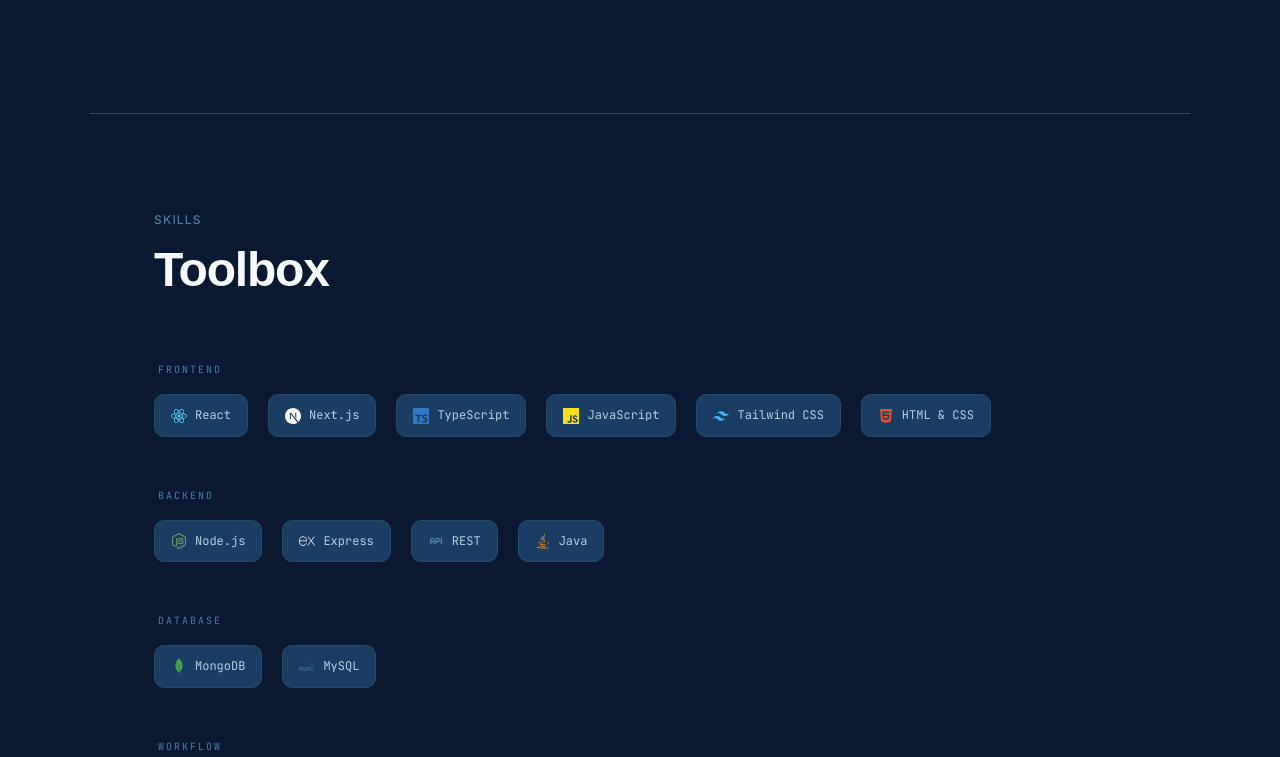
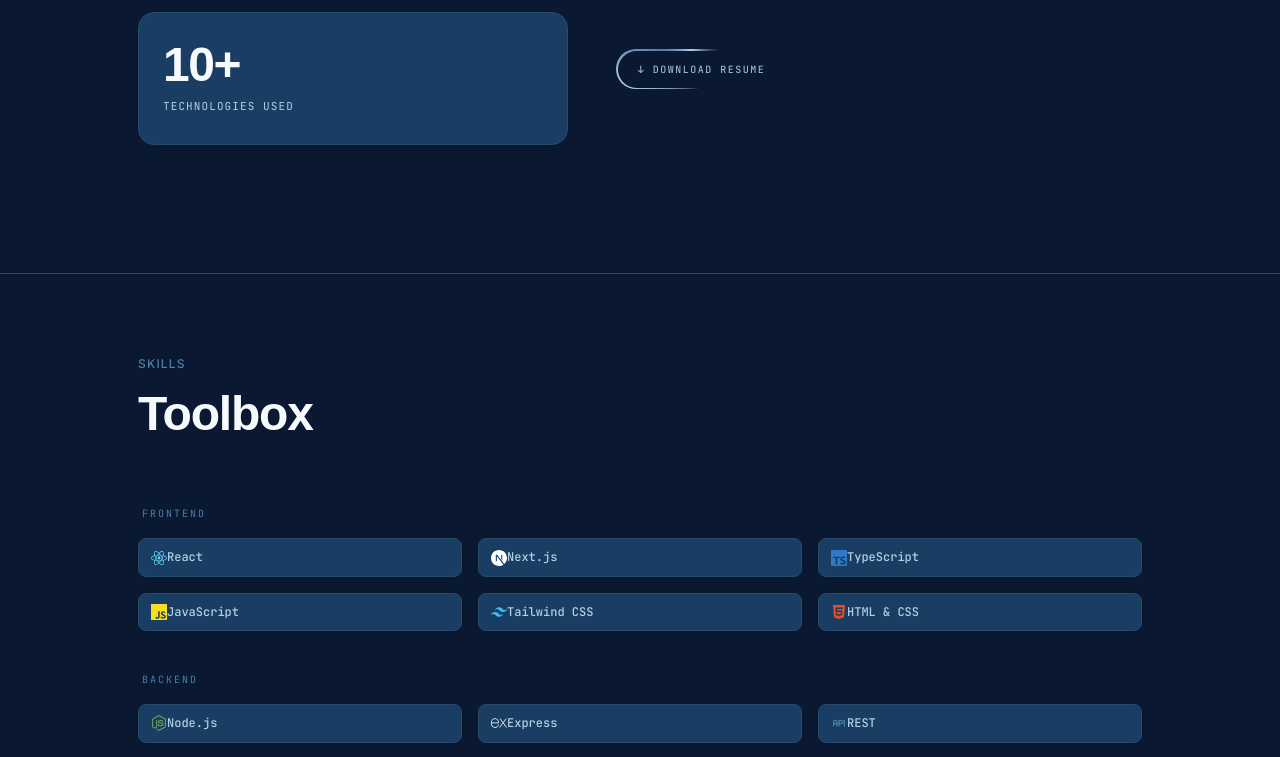
Before and after one commit to VanshRathor20/Portfolio, a React (Vite) app: page / in a window 1280 px wide. Shown: the part 1581-2338 px from the top of the page. Built offline with nearby package versions, Linux system fonts and the light colour scheme; a web font is replaced by a local one.

Commit message:
fix: skill badges use fit-content width so they don't stretch on desktop

```diff
--- a/src/components/sections/Skills.jsx
+++ b/src/components/sections/Skills.jsx
@@ -78,17 +78,7 @@
   const reduceMotion = useReducedMotion();
 
   return (
-    <section
-      id="skills"
-      style={{
-        paddingTop: "6rem",
-        paddingBottom: "6rem",
-        paddingLeft: "2rem",
-        paddingRight: "2rem",
-        maxWidth: "1100px",
-        margin: "0 auto",
-      }}
-    >
+    <section id="skills">
       <Container>
         <Reveal>
           <SectionHeading label="SKILLS" title="Toolbox" />
@@ -116,14 +106,7 @@
                 {group.label}
               </div>
 
-              <div
-                style={{
-                  display: "flex",
-                  flexWrap: "wrap",
-                  gap: "10px",
-                  paddingBottom: "0",
-                }}
-              >
+              <div className="skill-badges">
                 {group.badges.map((badge, bIndex) => (
                   <motion.span
                     key={badge.name}
@@ -134,20 +117,7 @@
                       duration: 0.4,
                       delay: (gIndex * 10 + bIndex) * 0.03,
                     }}
-                    style={{
-                      display: "inline-flex",
-                      alignItems: "center",
-                      gap: "8px",
-                      background: "#1A3D63",
-                      border: "1px solid #2a4a6b",
-                      borderRadius: "10px",
-                      padding: "10px 16px",
-                      marginRight: "10px",
-                      marginBottom: "10px",
-                      cursor: "default",
-                      transition: "all 0.2s",
-                      whiteSpace: "nowrap",
-                    }}
+                    className="skill-badge"
                     onMouseEnter={(e) => {
                       e.currentTarget.style.borderColor = "#4A7FA7";
                       e.currentTarget.style.background =
--- a/src/styles/globals.css
+++ b/src/styles/globals.css
@@ -11,21 +11,21 @@
    ───────────────────────────────────────────── */
 :root {
   /* Background & surfaces — thoda light kiya */
-  --color-bg: #0A1931;
-  --color-surface: #1A3D63;
-  --color-surface-raised: #1A3D63;
+  --color-bg: #0a1931;
+  --color-surface: #1a3d63;
+  --color-surface-raised: #1a3d63;
   --color-border: #2a4a6b;
   --color-border-strong: #3a5a7a;
 
   /* Text — better visibility */
-  --color-text: #F6FAFD;
-  --color-text-soft: #F6FAFD;
-  --color-text-muted: #B3CFE5;
+  --color-text: #f6fafd;
+  --color-text-soft: #f6fafd;
+  --color-text-muted: #b3cfe5;
   --color-text-subtle: #52525b;
 
   /* Accent — highlights only */
-  --color-accent: #4A7FA7;
-  --color-accent-hover: #4A7FA7;
+  --color-accent: #4a7fa7;
+  --color-accent-hover: #4a7fa7;
   --color-accent-muted: rgba(74, 127, 167, 0.12);
 
   /* Typography */
@@ -116,8 +116,8 @@
   }
 
   body {
-    background-color: #0A1931;
-    color: #F6FAFD;
+    background-color: #0a1931;
+    color: #f6fafd;
     font-family: "Inter", sans-serif;
     -webkit-font-smoothing: antialiased;
     font-size: 16px;
@@ -133,7 +133,7 @@
   h4 {
     font-family: "Satoshi", sans-serif;
     font-weight: 700;
-    color: #F6FAFD;
+    color: #f6fafd;
     letter-spacing: -0.02em;
     margin: 0;
     line-height: var(--leading-tight);
@@ -164,7 +164,7 @@
   span,
   li {
     font-family: "Inter", sans-serif;
-    color: #B3CFE5;
+    color: #b3cfe5;
     line-height: 1.7;
     margin: 0;
   }
@@ -210,10 +210,10 @@
    Layout — section & container
    ───────────────────────────────────────────── */
 @layer components {
-  /* Section spacing — generous like e-mart */
+  /* Section spacing — consistent across all sections */
   section {
-    padding-top: 120px;
-    padding-bottom: 120px;
+    padding-top: 80px;
+    padding-bottom: 80px;
   }
 
   /* Section label style — used everywhere */
@@ -222,7 +222,7 @@
     font-size: 0.7rem;
     letter-spacing: 0.2em;
     text-transform: uppercase;
-    color: #4A7FA7;
+    color: #4a7fa7;
     margin-bottom: 1rem;
     display: block;
   }
@@ -232,7 +232,7 @@
     font-family: "Satoshi", sans-serif;
     font-size: clamp(2rem, 4vw, 3.5rem);
     font-weight: 700;
-    color: #F6FAFD;
+    color: #f6fafd;
     letter-spacing: -0.03em;
     line-height: 1.1;
     margin-bottom: 1.5rem;
@@ -242,7 +242,7 @@
   .divider {
     width: 40px;
     height: 1px;
-    background: #4A7FA7;
+    background: #4a7fa7;
     margin: 2rem 0;
   }
 
@@ -250,7 +250,7 @@
   .container {
     max-width: 1100px;
     margin: 0 auto;
-    padding: 0 2rem;
+    padding: 0 1.5rem; /* 24px mobile */
   }
 
   .container-sm {
@@ -414,7 +414,7 @@
     font-weight: 500;
     line-height: 1;
     white-space: nowrap;
-    border-radius:9999px;
+    border-radius: 9999px;
     border: 1px solid transparent;
     transition:
       background-color var(--duration-base) var(--ease-out),
@@ -530,6 +530,9 @@
   @media (min-width: 768px) {
     .container.navbar-container {
       padding-inline: 2rem;
+    }
+    .container {
+      padding: 0 3rem; /* 48px desktop */
     }
   }
 
@@ -670,8 +673,6 @@
     display: flex;
     align-items: center;
     min-height: 100vh;
-    padding-top: 0 !important;
-    padding-bottom: 0 !important;
   }
 
   .hero-grid {
@@ -900,7 +901,9 @@
   }
 
   @keyframes rotateBorder {
-  to { --angle: 360deg; }
+    to {
+      --angle: 360deg;
+    }
   }
 
   /* ── Skills ── */
@@ -950,13 +953,20 @@
   }
 
   .skill-badges {
-    display: flex;
-    flex-wrap: wrap;
-    gap: var(--space-2);
+    display: grid;
+    grid-template-columns: repeat(2, 1fr);
+    gap: 12px;
     margin: 0;
     margin-top: auto;
     padding: 0;
     list-style: none;
+  }
+
+  @media (min-width: 768px) {
+    .skill-badges {
+      grid-template-columns: repeat(3, 1fr);
+      gap: var(--space-4);
+    }
   }
 
   .skill-badge {
@@ -1370,10 +1380,6 @@
       grid-template-columns: 1fr;
     }
 
-    .skill-badges {
-      flex-wrap: wrap;
-    }
-
     .projects-section {
       padding-left: 24px !important;
       padding-right: 24px !important;
```
Also changed, not shown: src/index.css (+5 -12 lines). Lines whose indentation alone changed are shown as unchanged.
